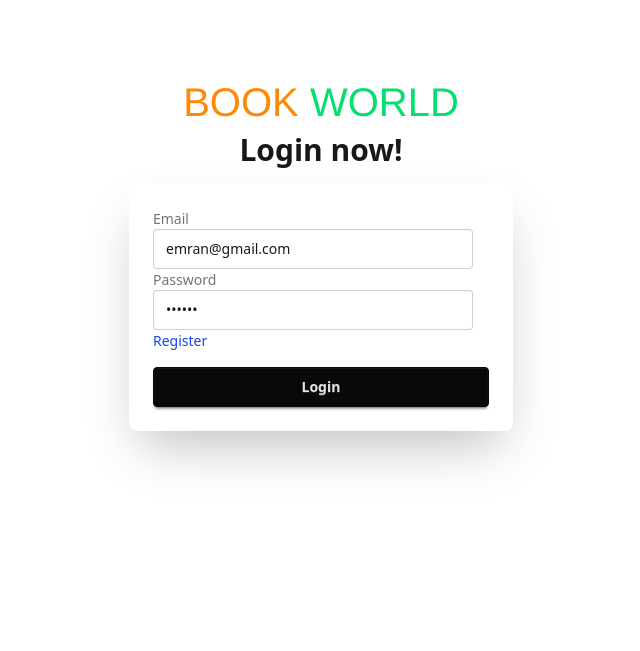
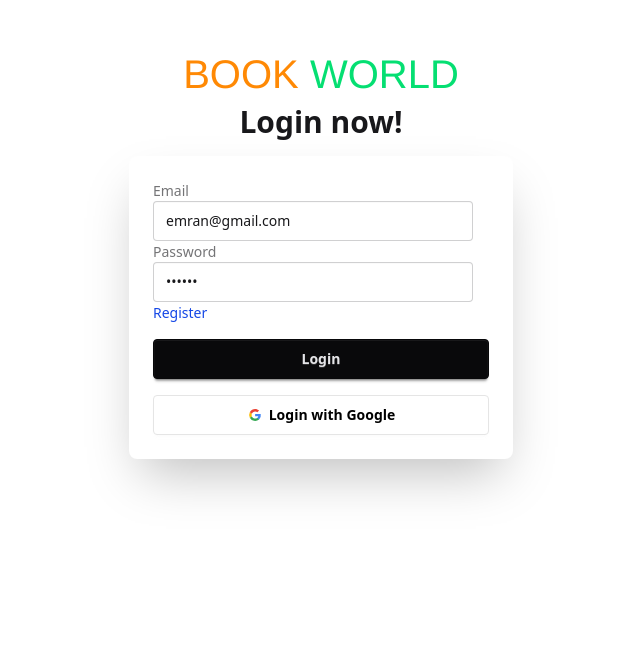
Before and after one commit to EmranAli-15/BookWorld-client, a Next.js app: page /login in a window 1280 px wide. Shown: the part 149-800 px from the top of the page, without its empty margins (319-959 px from the left). Built offline with nearby package versions, Linux system fonts and the light colour scheme.

Commit message:
next auth is working fine

```diff
--- a/package.json
+++ b/package.json
@@ -12,6 +12,7 @@
     "js-cookie": "^3.0.5",
     "jwt-decode": "^4.0.0",
     "next": "15.5.4",
+    "next-auth": "^4.24.11",
     "react": "19.1.0",
     "react-dom": "19.1.0",
     "react-redux": "^9.2.0",
--- a/src/app/(authPage)/login/page.tsx
+++ b/src/app/(authPage)/login/page.tsx
@@ -1,6 +1,7 @@
 "use client"
 
 import Container from '@/components/Container'
+import GoogleAuth from '@/components/googleAuth/GoogleAuth';
 import { useUser } from '@/contextProvider/ContextProvider';
 import { useUserLoginMutation } from '@/redux/features/authApi';
 import Link from 'next/link';
@@ -28,7 +29,7 @@ export default function page() {
 
 
     useEffect(() => {
-        if (isSuccess){
+        if (isSuccess) {
             router.push("/");
             setLoading(true);
         }
@@ -78,6 +79,7 @@ export default function page() {
                                         }
                                     </button>
                                 </form>
+                                <GoogleAuth></GoogleAuth>
                             </div>
                         </div>
                     </div>
--- /dev/null
+++ b/src/app/api/auth/[...nextauth]/route.ts
@@ -0,0 +1,26 @@
+import NextAuth, { NextAuthOptions } from "next-auth";
+import GoogleProvider from "next-auth/providers/google";
+
+const options: NextAuthOptions = {
+    providers: [
+        GoogleProvider({
+            clientId: process.env.GOOGLE_CLIENT_ID as string,
+            clientSecret: process.env.GOOGLE_CLIENT_SECRET as string,
+        }),
+    ],
+
+    callbacks: {
+        async signIn({ user, account, profile }: any) {
+            if (!profile?.email) return false;
+
+            console.log(user)
+
+            return true;
+        },
+    }
+
+};
+
+
+const handler = NextAuth(options);
+export { handler as GET, handler as POST };
--- /dev/null
+++ b/src/components/googleAuth/GoogleAuth.tsx
@@ -0,0 +1,18 @@
+import { signIn } from 'next-auth/react';
+import React from 'react'
+
+export default function GoogleAuth() {
+
+    const handleSignIn = () => {
+        signIn('google', { callbackUrl: "/" });
+    }
+
+    return (
+        <button
+            onClick={() => handleSignIn()}
+            className="mt-2 w-full btn bg-white text-black border-[#e5e5e5]">
+            <svg aria-label="Google logo" width="16" height="16" xmlns="http://www.w3.org/2000/svg" viewBox="0 0 512 512"><g><path d="m0 0H512V512H0" fill="#fff"></path><path fill="#34a853" d="M153 292c30 82 118 95 171 60h62v48A192 192 0 0190 341"></path><path fill="#4285f4" d="m386 400a140 175 0 0053-179H260v74h102q-7 37-38 57"></path><path fill="#fbbc02" d="m90 341a208 200 0 010-171l63 49q-12 37 0 73"></path><path fill="#ea4335" d="m153 219c22-69 116-109 179-50l55-54c-78-75-230-72-297 55"></path></g></svg>
+            Login with Google
+        </button>
+    )
+}
```
Also changed, not shown: 1 other file (tests, documents, lock files or other folders).
